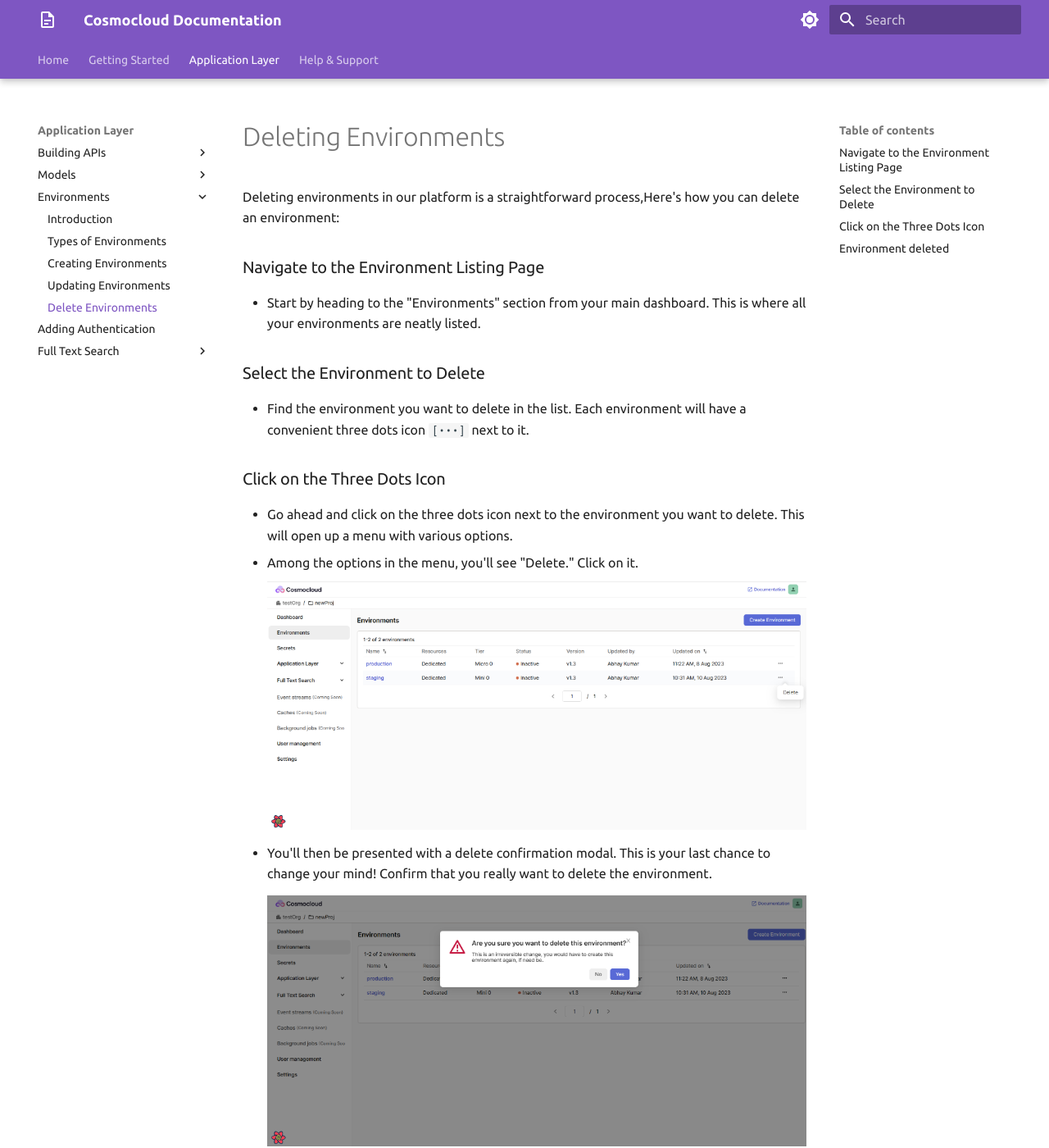
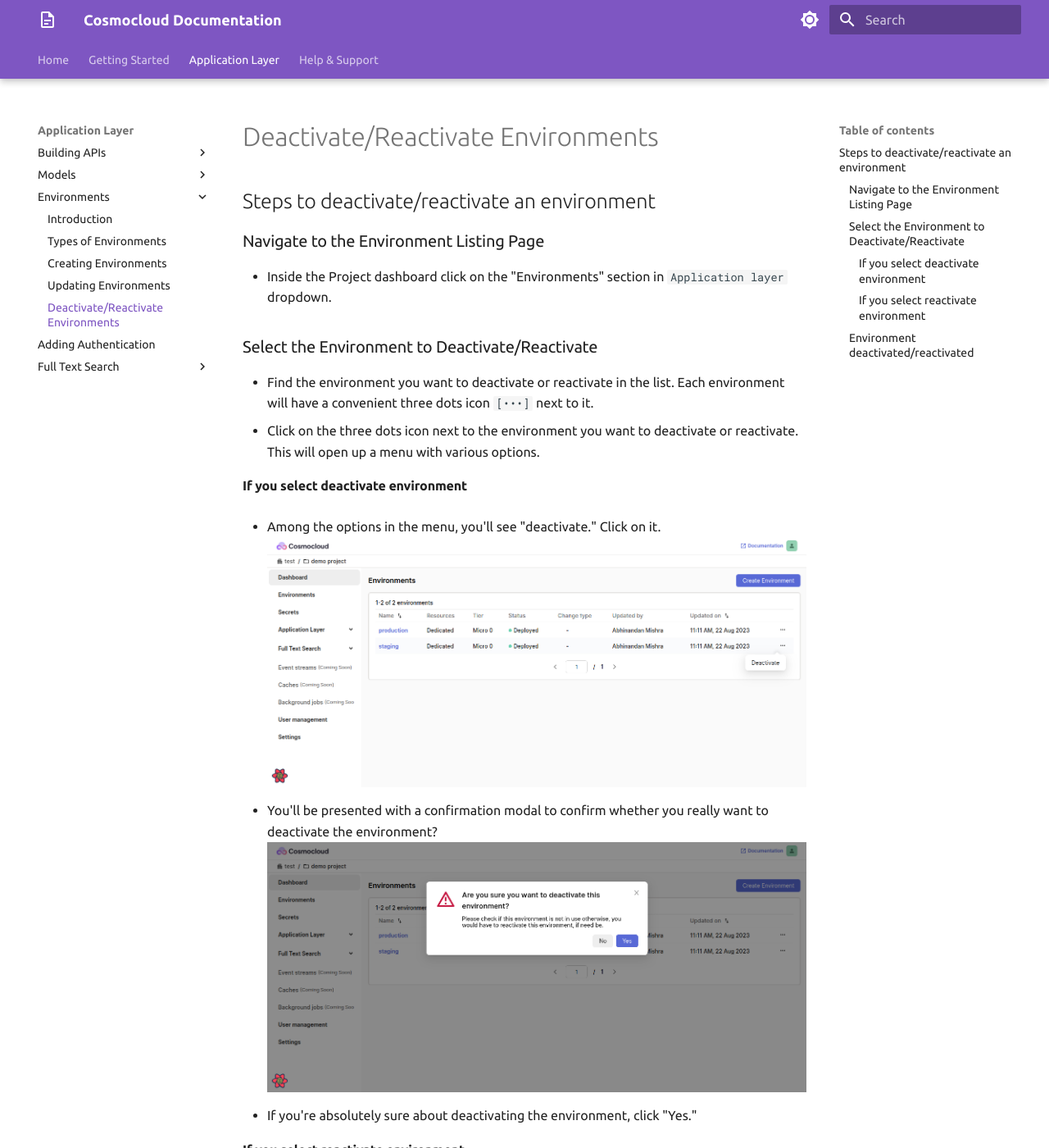
Before and after one commit to Cosmocloud/documentation, an MkDocs documentation site: the page built from docs/application-layer/environments/delete-environment.md, in a window 1280 px wide and 1400 px high. Shown: the whole window at 82% size. Built offline with MkDocs 1.6.1 and Material for MkDocs 9.7.7, drawn with Linux system fonts in a browser that asks for light colours; some of the changed text lies outside the part shown.

Commit message:
add: added docs for environment

```diff
--- a/docs/application-layer/environments/delete-environment.md
+++ b/docs/application-layer/environments/delete-environment.md
@@ -1,30 +1,30 @@
-# Deleting Environments
-
-Deleting environments in our platform is a straightforward process,Here's how you can delete an environment:
+# Deactivate/Reactivate Environments
+## Steps to deactivate/reactivate an environment
 
 ### Navigate to the Environment Listing Page
 
-- Start by heading to the "Environments" section from your main dashboard. This is where all your environments are neatly listed.
+- Inside the Project dashboard click on the "Environments" section in `Application layer` dropdown.
 
-### Select the Environment to Delete
+### Select the Environment to Deactivate/Reactivate
 
-- Find the environment you want to delete in the list. Each environment will have a convenient three dots icon `[•••]` next to it.
+- Find the environment you want to deactivate or reactivate in the list. Each environment will have a convenient three dots icon `[•••]` next to it.
+- Click on the three dots icon next to the environment you want to deactivate or reactivate. This will open up a menu with various options.
 
-### Click on the Three Dots Icon
+#### If you select deactivate environment
 
-- Go ahead and click on the three dots icon next to the environment you want to delete. This will open up a menu with various options.
-- Among the options in the menu, you'll see "Delete." Click on it.
-  ![Three Dots Section](/assets/environment/threeDots.png)
-- You'll then be presented with a delete confirmation modal. This is your last chance to change your mind! Confirm that you really want to delete the environment.
-  ![Delete Modal Section](/assets/environment/DeleteEnvModal.png)
-- If you're absolutely sure about deleting the environment, click "Yes." Remember, once you do this, there's no turning back!
+- Among the options in the menu, you'll see "deactivate." Click on it.
+  ![Three Dots Section](/assets/environment/threeDots.png) <!-- add Deactivate button ss-->
 
-### Environment deleted
+- You'll be presented with a confirmation modal to confirm whether you really want to deactivate the environment?
+  ![Delete Modal Section](/assets/environment/DeleteEnvModal.png) <!-- add Deactivate modal ss-->
+- If you're absolutely sure about deactivating the environment, click "Yes."
+
+#### If you select reactivate environment
+
+- Among the options in the menu, you'll see "reactivate." Click on it.
+  ![Three Dots Section](/assets/environment/reactivateEnv.png)
+
+### Environment deactivated/reactivated
 
 - You will see an acknowledgement message once the changes have been saved.
-- The environment is now deleted from the section.
-
-!!! warning "Warning"
-
-    - Be extra careful when deleting environments. It's irreversible, and you'll lose all data related to that environment.
-    - The "Delete" option won't be available for the "Production" environment to prevent accidental deletions.
+- The environment is now deactivated or reactivated.
--- a/mkdocs.yml
+++ b/mkdocs.yml
@@ -83,7 +83,7 @@
           - "Types of Environments": "application-layer/environments/types-of-env.md"
           - "Creating Environments": "application-layer/environments/create-environment.md"
           - "Updating Environments": "application-layer/environments/update-environment.md"
-          - "Delete Environments": "application-layer/environments/delete-environment.md"
+          - "Deactivate/Reactivate Environments": "application-layer/environments/delete-environment.md"
 
       - "Adding Authentication": "application-layer/authentication.md"
       - "Full Text Search":
```
Also changed, not shown: docs/application-layer/environments/create-environment.md (+14 -8 lines), docs/application-layer/environments/introduction.md (+1 -1 lines), docs/application-layer/environments/types-of-env.md (+8 -4 lines), docs/application-layer/environments/update-environment.md (+4 -4 lines), docs/assets/environment/DeleteEnvModal.png, docs/assets/environment/reactivateEnv.png (added), docs/assets/environment/threeDots.png.
